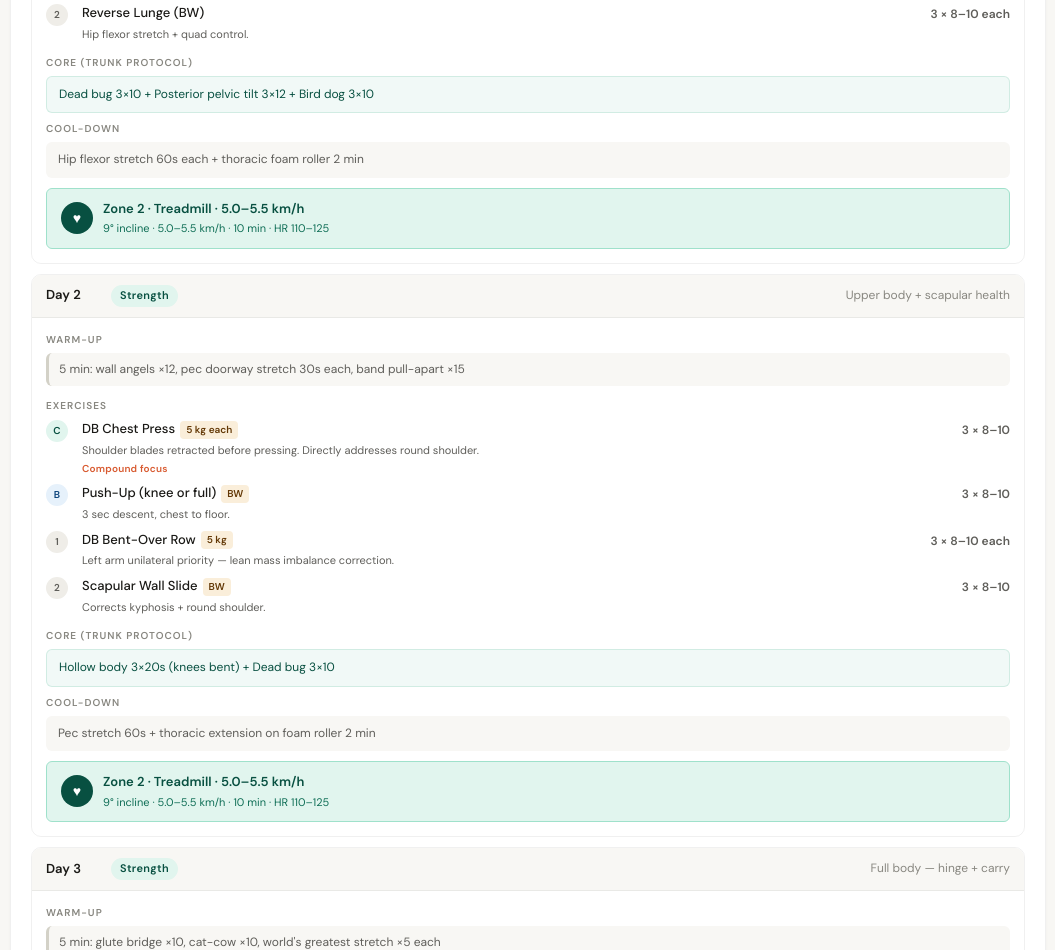
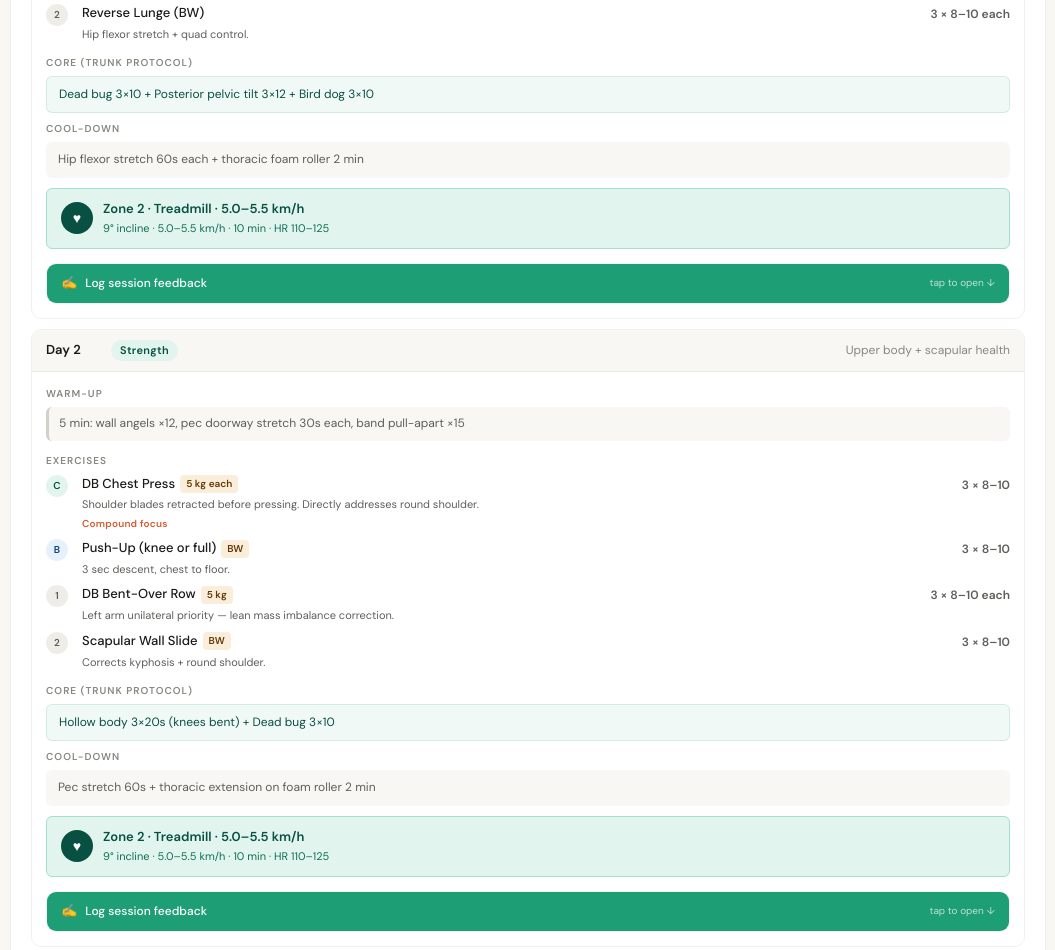
Before and after one commit to forgedperformance/joeylee, a plain HTML site: page index.html in a window 1280 px wide. Shown: the part 1249-2199 px from the top of the page, without its empty margins (112-1167 px from the left). Drawn offline with Linux system fonts and the light colour scheme.

Commit message:
Add files via upload

```diff
--- a/index.html
+++ b/index.html
@@ -673,6 +673,7 @@
     </div>
   </div>
 
+
 </main>
 
 <footer>
@@ -1253,6 +1254,25 @@ function buildDay(d) {
             <div class="cardio-detail">${d.cardio}</div>
           </div>
         </div>
+        <div style="margin-top:14px;border:1px solid var(--border-light);border-radius:var(--radius-md);overflow:hidden;">
+          <div style="background:#1D9E75;padding:9px 14px;display:flex;align-items:center;gap:8px;cursor:pointer;" onclick="this.nextElementSibling.style.display=this.nextElementSibling.style.display==='none'?'block':'none';">
+            <span style="font-size:13px;color:white;">&#9997;</span>
+            <span style="font-size:12px;font-weight:500;color:white;">Log session feedback</span>
+            <span style="font-size:10px;color:rgba(255,255,255,0.7);margin-left:auto;">tap to open ↓</span>
+          </div>
+          <div style="display:none;">
+            <iframe
+              src="https://docs.google.com/forms/d/e/1FAIpQLSchmpJeRZc9tfjgT_rFx58s55S233bgELVMsxw4-ESLx3aGTA/viewform?embedded=true"
+              width="100%"
+              height="742"
+              frameborder="0"
+              marginheight="0"
+              marginwidth="0"
+              style="display:block;">
+              Loading…
+            </iframe>
+          </div>
+        </div>
       </div>
     </div>`;
 }
```
